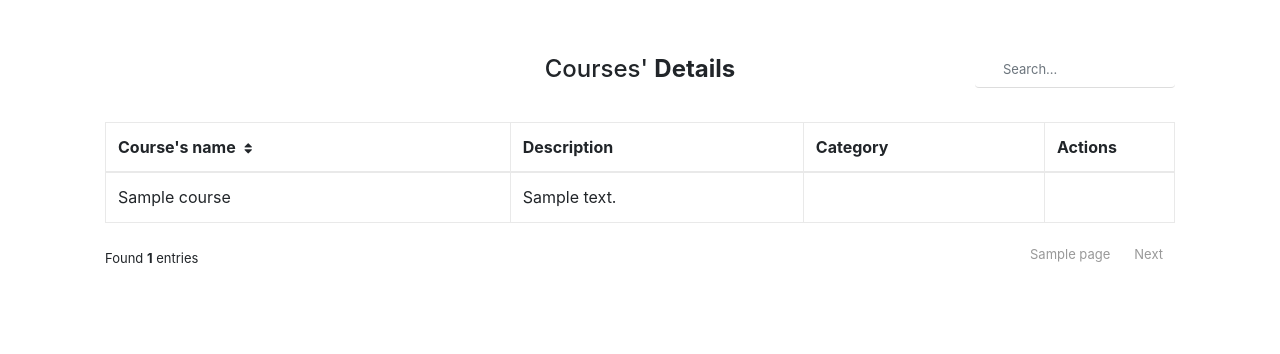
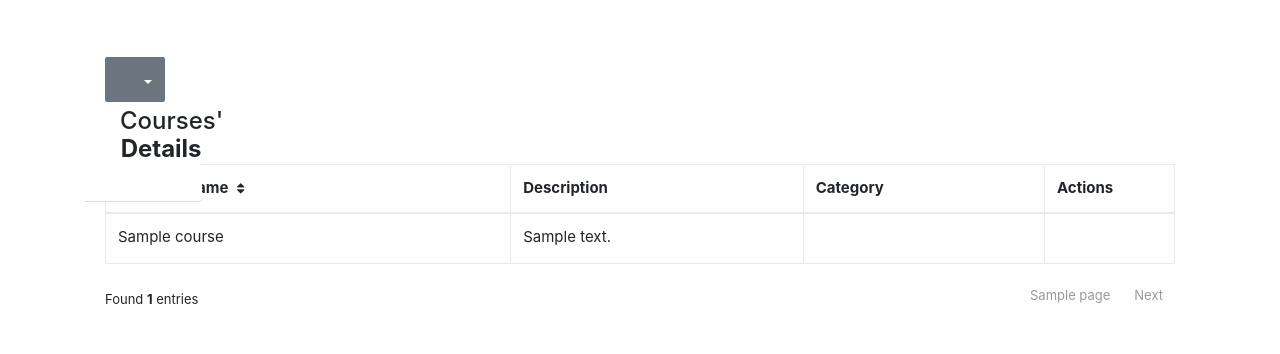
Before and after one commit to bakaemon/Group2WebApp, a Node server app: template views/admin/course/getCourses.hbs in a window 1280 px wide. Shown: the part 57-411 px from the top of the page. Run offline with Node 20, Linux system fonts and the light colour scheme; tables that the repository leaves empty hold one stand-in row (values such as "Sample post"); the template is opened without the code that fills it: values that come from a table or form of the project are taken from there, most other values are stand-ins (such as "Sample title", 1, 10 or a date in 2020); some libraries are stand-ins or nearby versions.

Commit message:
add drop down button

```diff
--- a/views/admin/course/getCourses.hbs
+++ b/views/admin/course/getCourses.hbs
@@ -5,7 +5,16 @@
                 <div class="row">
                     <div class="col-sm-4">
                         <div class="show-entries">
-                        <a href="/admin/add" class="btn success"><i class="material-icons">&#xE147;</i></a>
+                            <div class="dropdown">
+                                <button class="btn btn-secondary dropdown-toggle" type="button" id="dropdownMenuButton"
+                                    data-toggle="dropdown" aria-haspopup="true" aria-expanded="false">
+                                    <i class="material-icons">&#xE147;</i>
+                                </button>
+                                <div class="dropdown-menu" aria-labelledby="dropdownMenuButton">
+                                    <a class="dropdown-item" href="#">Add</a>
+                                    <a class="dropdown-item" href="#">Another action</a>
+                                    <a class="dropdown-item" href="#">Something else here</a>
+                                </div>
                             </div>
                         </div>
                         <div class="col-sm-4">
@@ -16,8 +25,7 @@
                                 <div class="search-box">
                                     <div class="input-group">
                                         <span class="input-group-addon"><i class="material-icons">&#xE8B6;</i></span>
-                                    <input type="text" class="form-control" placeholder="Search&hellip;"
-                                        name="s">
+                                        <input type="text" class="form-control" placeholder="Search&hellip;" name="s">
                                     </div>
                                 </div>
                             </form>
@@ -40,12 +48,12 @@
                             <td>{{description}}</td>
                             <td>{{category.name}}</td>
                             <td>
-                            <a href="/admin/course/view?id={{_id}}" class="view" title="View" data-toggle="tooltip"><i
-                                    class="material-icons">&#xE417;</i></a>
-                            <a href="/admin/course/edit?id={{_id}}" class="edit" title="Edit" data-toggle="tooltip"><i
-                                    class="material-icons">&#xE254;</i></a>
-                            <a href="/admin/course/delete?id={{_id}}" class="delete" title="Delete" data-toggle="tooltip"><i
-                                    class="material-icons">&#xE872;</i></a>
+                                <a href="/admin/course/view?id={{_id}}" class="view" title="View"
+                                    data-toggle="tooltip"><i class="material-icons">&#xE417;</i></a>
+                                <a href="/admin/course/edit?id={{_id}}" class="edit" title="Edit"
+                                    data-toggle="tooltip"><i class="material-icons">&#xE254;</i></a>
+                                <a href="/admin/course/delete?id={{_id}}" class="delete" title="Delete"
+                                    data-toggle="tooltip"><i class="material-icons">&#xE872;</i></a>
                             </td>
                         </tr>
                         {{/each}}
```
Lines whose indentation alone changed are shown as unchanged.
